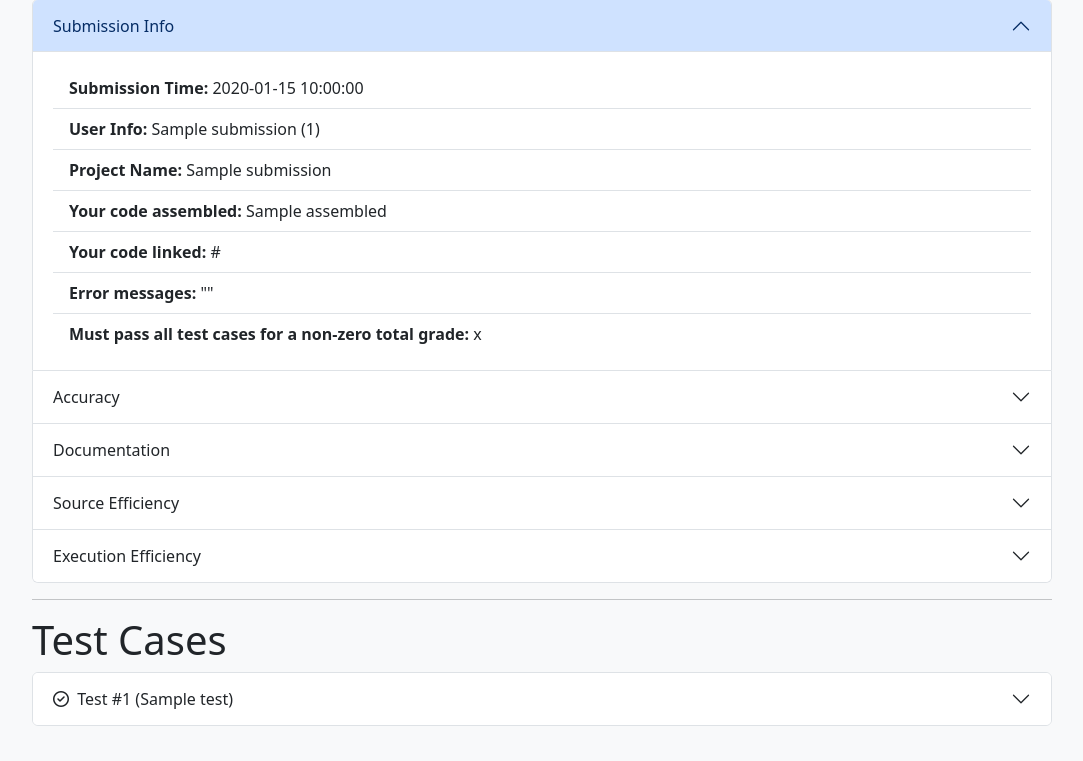
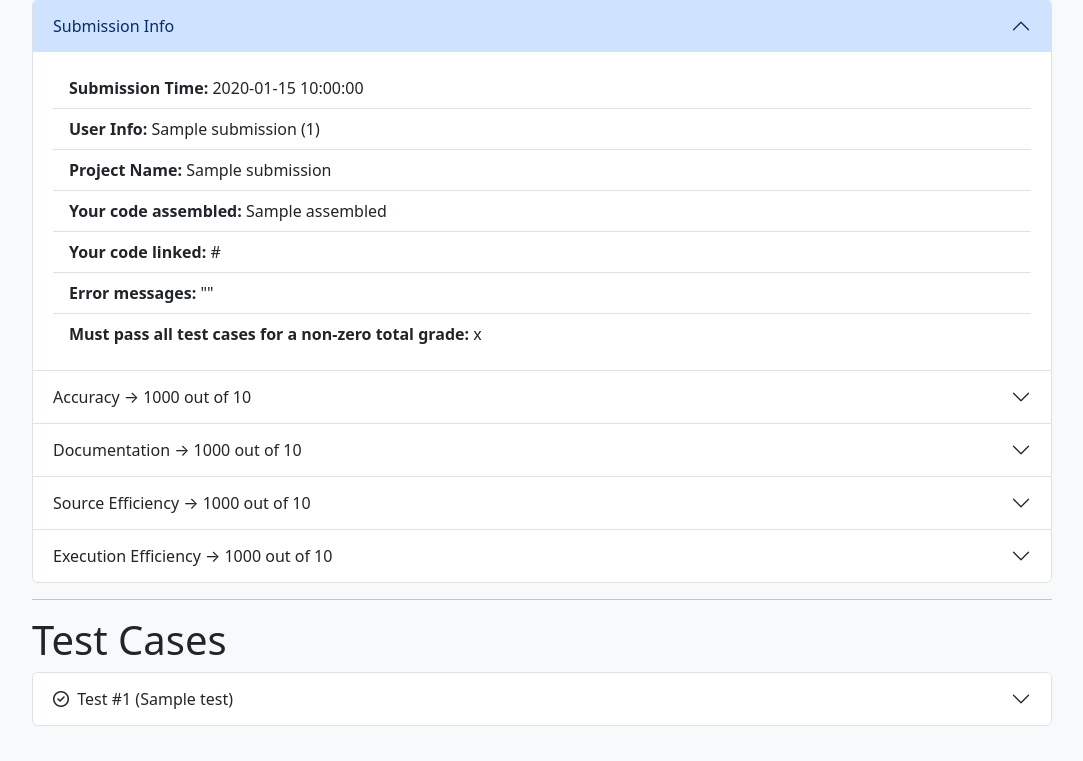
Before and after one commit to assembliss/webassembliss, a Flask app: template webassembliss/templates/grader_results.html.j2 in a window 1280 px wide. Shown: the part 429-1190 px from the top of the page, without its empty margins (98-1181 px from the left). Run offline with Flask 3, Linux system fonts and the light colour scheme; the template is opened without the code that fills it: most values are stand-ins (such as "Sample title", 1, 10 or a date in 2020); parts of the project's set-up code (start-up, migrations or seed data) failed here and were passed over; some libraries are stand-ins or nearby versions.

Commit message:
made category scores clearer

```diff
--- a/webassembliss/templates/grader_results.html.j2
+++ b/webassembliss/templates/grader_results.html.j2
@@ -36,7 +36,7 @@
           <div class="accordion-item">
             <h2 class="accordion-header">
               <button class="accordion-button collapsed" type="button" data-bs-toggle="collapse" data-bs-target="#accuracyPanel" aria-expanded="false" aria-controls="accuracyPanel">
-                Accuracy
+                Accuracy → {{ results.scores.accuracy * results.weights.accuracy * 100 }} out of {{ results.weights.accuracy * 100 }}
               </button>
             </h2>
             <div id="accuracyPanel" class="accordion-collapse collapse">
@@ -53,7 +53,7 @@
           <div class="accordion-item">
             <h2 class="accordion-header">
               <button class="accordion-button collapsed" type="button" data-bs-toggle="collapse" data-bs-target="#docsPanel" aria-expanded="false" aria-controls="docsPanel">
-                Documentation
+                Documentation → {{ results.scores.documentation * results.weights.documentation * 100 }} out of {{ results.weights.documentation * 100 }}
               </button>
             </h2>
             <div id="docsPanel" class="accordion-collapse collapse">
@@ -112,7 +112,7 @@
           <div class="accordion-item">
             <h2 class="accordion-header">
               <button class="accordion-button collapsed" type="button" data-bs-toggle="collapse" data-bs-target="#srcEffPanel" aria-expanded="false" aria-controls="srcEffPanel">
-                Source Efficiency
+                Source Efficiency → {{ results.scores.source_efficiency * results.weights.source_efficiency * 100 }} out of {{ results.weights.source_efficiency * 100 }}
               </button>
             </h2>
             <div id="srcEffPanel" class="accordion-collapse collapse">
@@ -144,7 +144,7 @@
           <div class="accordion-item">
             <h2 class="accordion-header">
               <button class="accordion-button collapsed" type="button" data-bs-toggle="collapse" data-bs-target="#exeEffPanel" aria-expanded="false" aria-controls="exeEffPanel">
-                Execution Efficiency
+                Execution Efficiency → {{ results.scores.exec_efficiency * results.weights.exec_efficiency * 100 }} out of {{ results.weights.exec_efficiency * 100 }}
               </button>
             </h2>
             <div id="exeEffPanel" class="accordion-collapse collapse">
```
